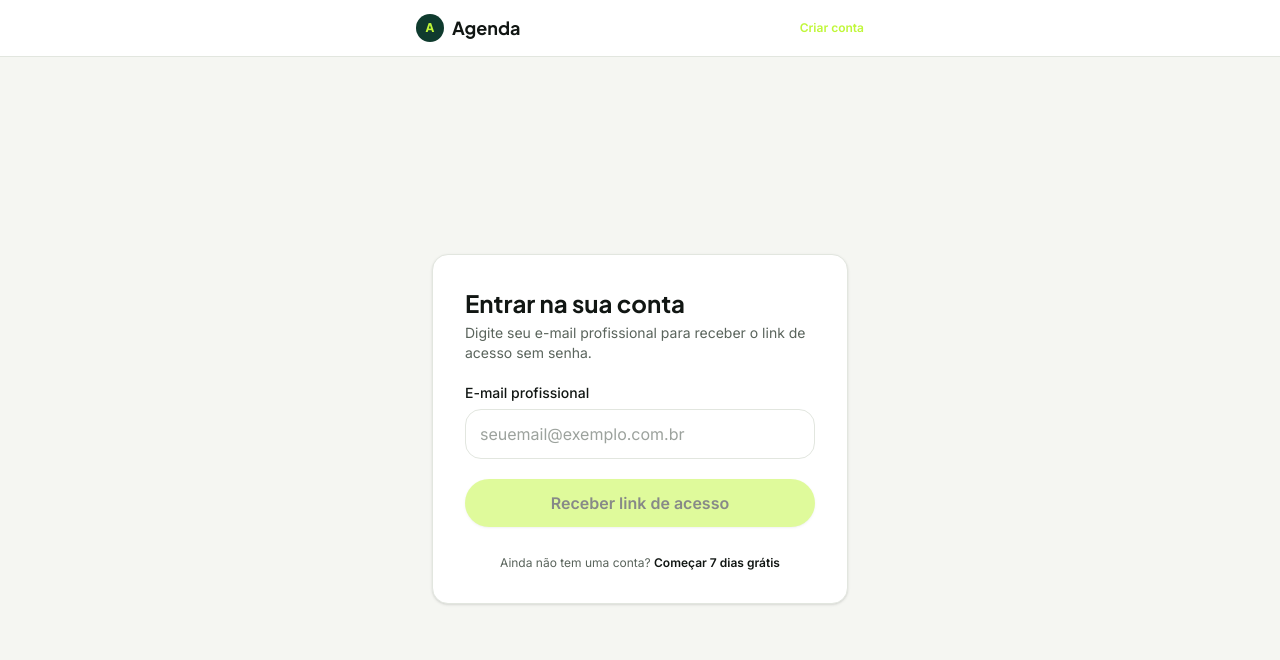
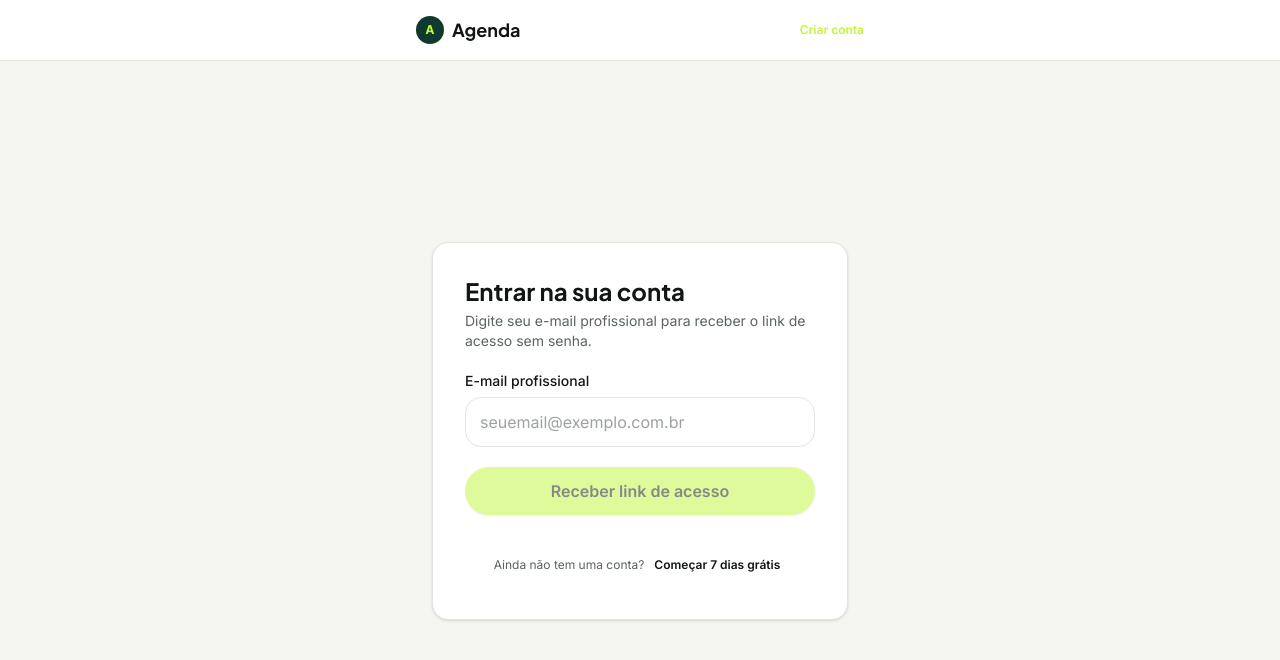
Before and after one commit to pixhora/agendaPIX, a Next.js app: page /login in a window 1280 px wide. Shown: the top 660 px of the page. Built offline with nearby package versions, Linux system fonts and the light colour scheme.

Commit message:
fix(conversion): ensure touch targets >= 44px on header, login and onboarding links

```diff
--- a/app/login/page.tsx
+++ b/app/login/page.tsx
@@ -39,9 +39,9 @@ export default function LoginPage() {
   return (
     <div className="min-h-screen flex flex-col bg-background text-foreground">
       {/* Header Compacto */}
-      <header className="border-b border-border bg-surface py-3.5 px-4 sm:px-6">
+      <header className="border-b border-border bg-surface py-2 px-4 sm:px-6">
         <div className="mx-auto max-w-md flex items-center justify-between">
-          <Link href="/" className="flex items-center gap-2 font-display text-lg font-bold text-foreground">
+          <Link href="/" className="flex items-center gap-2 font-display text-lg font-bold text-foreground min-h-11 py-1">
             <span className="flex h-7 w-7 items-center justify-center rounded-lg bg-accent-forest text-xs font-black text-primary">
               A
             </span>
@@ -49,7 +49,7 @@ export default function LoginPage() {
           </Link>
           <Link
             href="/onboarding"
-            className="text-xs font-semibold text-primary hover:underline"
+            className="inline-flex items-center text-xs font-semibold text-primary hover:underline min-h-11 px-2 -mr-2"
           >
             Criar conta
           </Link>
@@ -152,11 +152,11 @@ export default function LoginPage() {
                 {isSubmitting ? "Enviando link..." : "Receber link de acesso"}
               </Button>
 
-              <div className="text-center pt-2 text-xs text-muted-foreground">
-                Ainda não tem uma conta?{" "}
+              <div className="text-center pt-2 text-xs text-muted-foreground flex items-center justify-center flex-wrap gap-1">
+                <span>Ainda não tem uma conta?</span>
                 <Link
                   href="/onboarding"
-                  className="font-semibold text-foreground hover:underline"
+                  className="inline-flex items-center font-semibold text-foreground hover:underline min-h-11 px-1.5"
                 >
                   Começar 7 dias grátis
                 </Link>
--- a/components/landing/LandingHeader.tsx
+++ b/components/landing/LandingHeader.tsx
@@ -6,7 +6,7 @@ export function LandingHeader() {
     <header className="sticky top-0 z-40 w-full border-b border-border bg-background/90 backdrop-blur-md">
       <div className="mx-auto flex h-16 max-w-7xl items-center justify-between px-3 sm:px-6 lg:px-8">
         {/* Logo Neo-Editorial */}
-        <Link href="/" className="flex items-center gap-2 sm:gap-2.5 font-display text-lg sm:text-xl font-extrabold tracking-tight text-foreground shrink-0">
+        <Link href="/" className="flex items-center gap-2 sm:gap-2.5 font-display text-lg sm:text-xl font-extrabold tracking-tight text-foreground shrink-0 min-h-11 py-1">
           <span className="flex h-8 w-8 items-center justify-center rounded-xl bg-accent-forest text-sm font-black text-primary shadow-xs">
             A
           </span>
@@ -20,19 +20,19 @@ export function LandingHeader() {
 
         {/* Navegação Central */}
         <nav className="hidden md:flex items-center gap-7 text-sm font-semibold text-muted-foreground" aria-label="Navegação principal">
-          <a href="#como-funciona" className="hover:text-foreground transition-colors">
+          <a href="#como-funciona" className="hover:text-foreground transition-colors min-h-11 flex items-center">
             Como funciona
           </a>
-          <a href="#recursos" className="hover:text-foreground transition-colors">
+          <a href="#recursos" className="hover:text-foreground transition-colors min-h-11 flex items-center">
             Vantagens
           </a>
-          <a href="#demonstracao" className="hover:text-foreground transition-colors">
+          <a href="#demonstracao" className="hover:text-foreground transition-colors min-h-11 flex items-center">
             Demonstração
           </a>
-          <a href="#precos" className="hover:text-foreground transition-colors">
+          <a href="#precos" className="hover:text-foreground transition-colors min-h-11 flex items-center">
             Preços
           </a>
-          <a href="#perguntas-frequentes" className="hover:text-foreground transition-colors">
+          <a href="#perguntas-frequentes" className="hover:text-foreground transition-colors min-h-11 flex items-center">
             Dúvidas
           </a>
         </nav>
--- a/components/onboarding/OnboardingFlow.tsx
+++ b/components/onboarding/OnboardingFlow.tsx
@@ -84,9 +84,9 @@ export function OnboardingFlow() {
   return (
     <div className="min-h-screen flex flex-col bg-background text-foreground">
       {/* Header Compacto do Onboarding */}
-      <header className="border-b border-border bg-surface py-3.5 px-4 sm:px-6">
+      <header className="border-b border-border bg-surface py-2 px-4 sm:px-6">
         <div className="mx-auto max-w-md flex items-center justify-between">
-          <Link href="/" className="flex items-center gap-2 font-display text-lg font-bold text-foreground">
+          <Link href="/" className="flex items-center gap-2 font-display text-lg font-bold text-foreground min-h-11 py-1">
             <span className="flex h-7 w-7 items-center justify-center rounded-lg bg-primary text-xs font-black text-primary-foreground">
               A
             </span>
```
Also changed, not shown: 1 other file (tests, documents, lock files or other folders).
